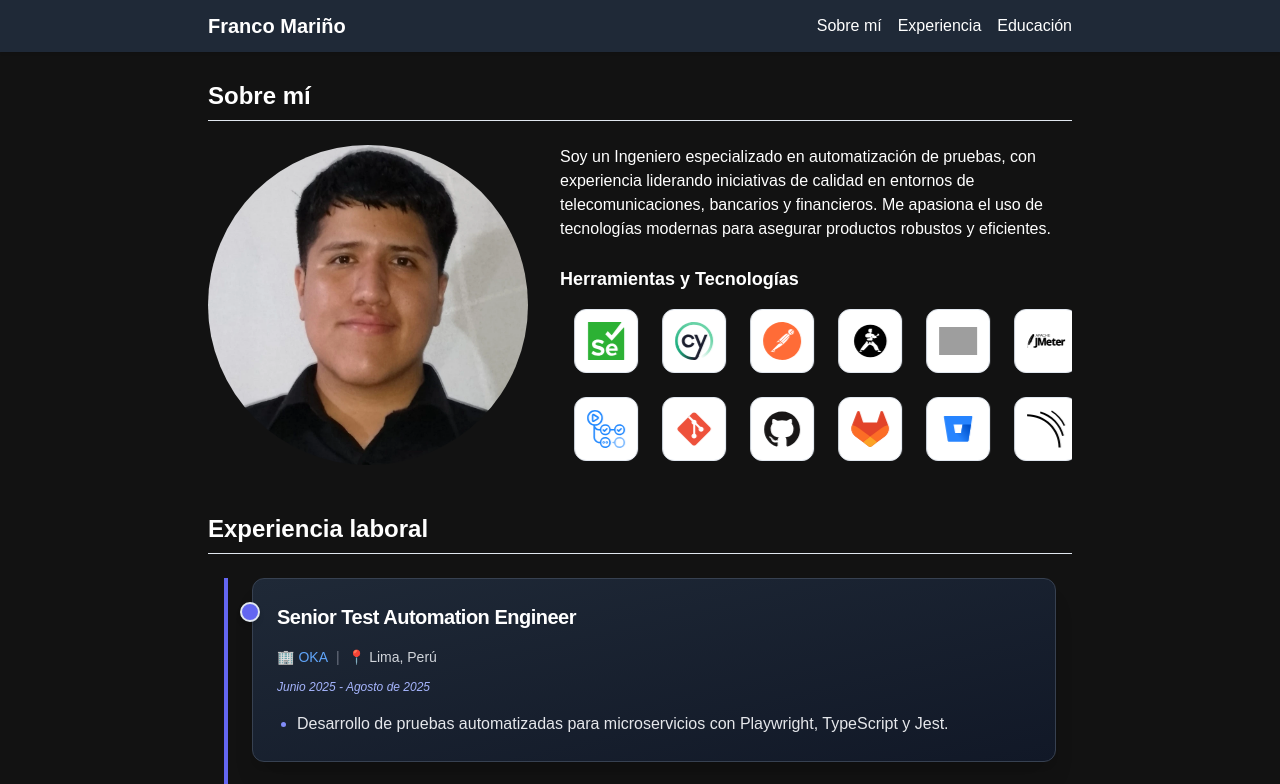
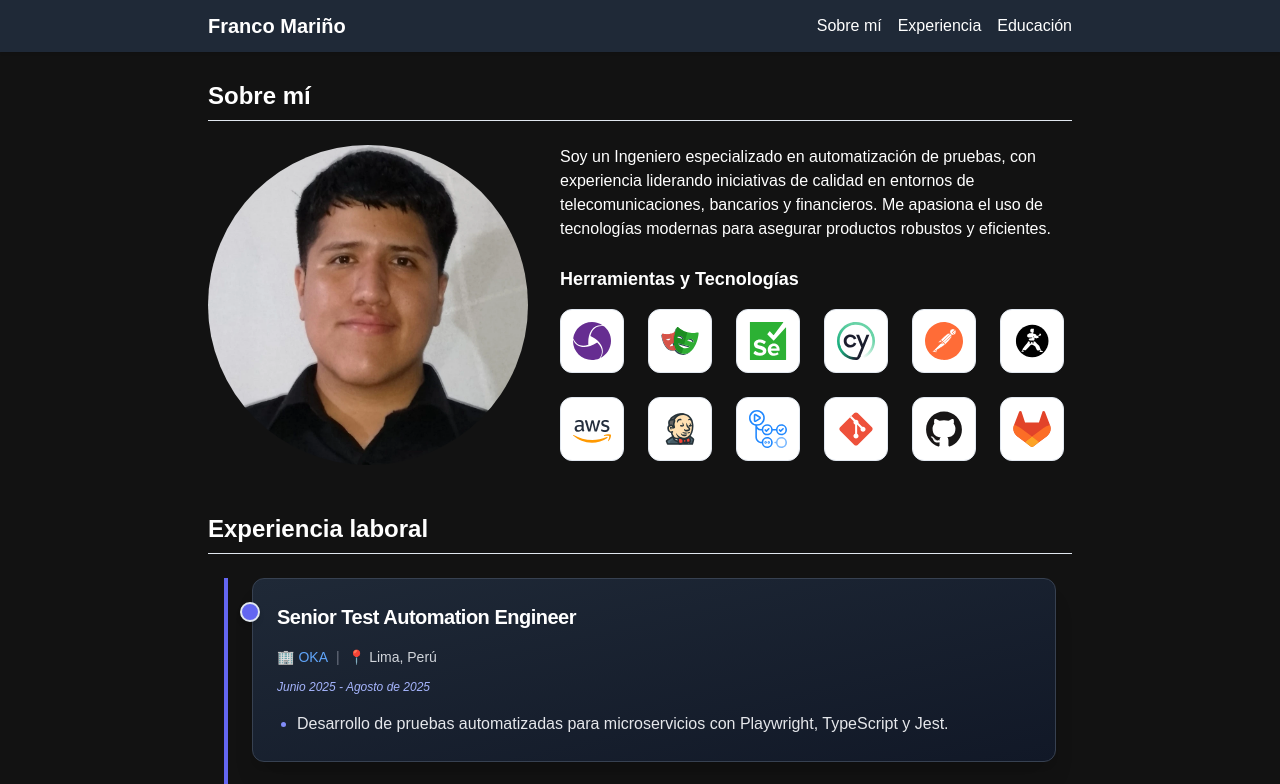
Before and after one commit to fmarinoa/fmarinoa-portfolio, a React (Vite) app: page / in a window 1280 px wide. Shown: the top 784 px of the page. Built offline with nearby package versions, Linux system fonts and the light colour scheme; grey boxes are pictures that could not be loaded.

Commit message:
Optimize dependencies

```diff
--- a/src/App.css
+++ /dev/null
@@ -1,44 +0,0 @@
-#root {
-    max-width: 1280px;
-    margin: 0 auto;
-    padding: 2rem;
-    text-align: center;
-}
-
-.logo {
-    height: 6em;
-    padding: 1.5em;
-    will-change: filter;
-    transition: filter 300ms;
-}
-
-.logo:hover {
-    filter: drop-shadow(0 0 2em #646cffaa);
-}
-
-.logo.react:hover {
-    filter: drop-shadow(0 0 2em #61dafbaa);
-}
-
-@keyframes logo-spin {
-    from {
-        transform: rotate(0deg);
-    }
-    to {
-        transform: rotate(360deg);
-    }
-}
-
-@media (prefers-reduced-motion: no-preference) {
-    a:nth-of-type(2) .logo {
-        animation: logo-spin infinite 20s linear;
-    }
-}
-
-.card {
-    padding: 2em;
-}
-
-.read-the-docs {
-    color: #888;
-}
--- a/tailwind.config.ts
+++ b/tailwind.config.ts
@@ -1,14 +1,10 @@
 import type { Config } from 'tailwindcss';
+
+import tailwindcss_animate from 'tailwindcss-animate';
 
 export default {
   darkMode: 'class',
-  content: [
-    './pages/**/*.{ts,tsx}',
-    './components/**/*.{ts,tsx}',
-    './app/**/*.{ts,tsx}',
-    './src/**/*.{ts,tsx}',
-  ],
-  prefix: '',
+  content: ['./index.html', './src/**/*.{js,ts,jsx,tsx}'],
   theme: {
     container: {
       center: true,
@@ -68,54 +64,33 @@ export default {
         md: 'calc(var(--radius) - 2px)',
         sm: 'calc(var(--radius) - 4px)',
       },
+
       keyframes: {
+        'scroll-left': {
+          '0%': { transform: 'translateX(0)' },
+          '100%': { transform: 'translateX(-50%)' },
+        },
         'accordion-down': {
-          from: {
-            height: '0',
-          },
-          to: {
-            height: 'var(--radix-accordion-content-height)',
-          },
+          from: { height: '0' },
+          to: { height: 'var(--radix-accordion-content-height)' },
         },
         'accordion-up': {
-          from: {
-            height: 'var(--radix-accordion-content-height)',
-          },
-          to: {
-            height: '0',
-          },
-        },
-        'scroll-right': {
-          '0%': {
-            transform: 'translateX(0)',
-          },
-          '100%': {
-            transform: 'translateX(-50%)',
-          },
+          from: { height: 'var(--radix-accordion-content-height)' },
+          to: { height: '0' },
         },
         'fade-in': {
-          '0%': {
-            opacity: '0',
-            transform: 'translateY(20px)',
-          },
-          '100%': {
-            opacity: '1',
-            transform: 'translateY(0)',
-          },
+          '0%': { opacity: '0', transform: 'translateY(20px)' },
+          '100%': { opacity: '1', transform: 'translateY(0)' },
         },
         'hover-scale': {
-          '0%': {
-            transform: 'scale(1)',
-          },
-          '100%': {
-            transform: 'scale(1.1)',
-          },
+          '0%': { transform: 'scale(1)' },
+          '100%': { transform: 'scale(1.1)' },
         },
       },
       animation: {
+        marquee: 'scroll-left var(--carousel-speed) linear infinite',
         'accordion-down': 'accordion-down 0.2s ease-out',
         'accordion-up': 'accordion-up 0.2s ease-out',
-        'scroll-right': 'scroll-right var(--carousel-speed) linear infinite',
         'fade-in': 'fade-in 0.6s ease-out',
         'hover-scale': 'hover-scale 0.2s ease-out',
       },
@@ -125,5 +100,6 @@ export default {
       },
     },
   },
-  plugins: [require('tailwindcss-animate')],
+  safelist: ['animate-marquee', 'bg-card', 'text-card-foreground'],
+  plugins: [tailwindcss_animate],
 } satisfies Config;
--- a/vite.config.ts
+++ b/vite.config.ts
@@ -1,7 +1,6 @@
 import { defineConfig } from 'vite';
 import react from '@vitejs/plugin-react-swc';
 import path from 'path';
-import { componentTagger } from 'lovable-tagger';
 
 // https://vitejs.dev/config/
 export default defineConfig(({ mode }) => ({
@@ -9,7 +8,7 @@ export default defineConfig(({ mode }) => ({
     host: '::',
     port: 8080,
   },
-  plugins: [react(), mode === 'development' && componentTagger()].filter(Boolean),
+  plugins: [react()],
   resolve: {
     alias: {
       '@': path.resolve(__dirname, './src'),
```
Also changed, not shown: eslint.config.js (+0 -8 lines), package.json (+7 -55 lines), 1 other file (tests, documents, lock files or other folders).
